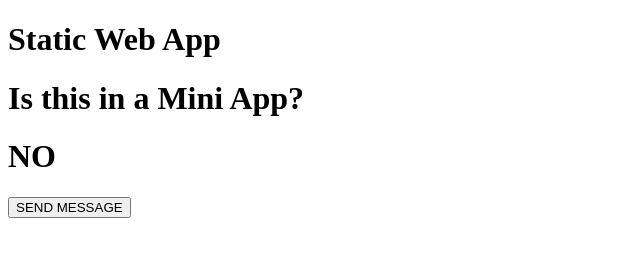
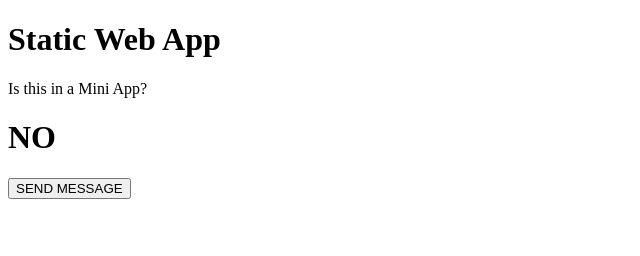
Before and after one commit to AJAberdein/web-app-static, a website: page index.html in a window 1280 px wide. Shown: the whole page, without its empty margins (0-640 px from the left). Drawn offline with Linux system fonts and the light colour scheme.

Commit message:
add debug 0001

```diff
--- a/index.html
+++ b/index.html
@@ -55,10 +55,10 @@
       <!-- MINI-END -->
 
 </head>
-<body>
+<body style="background-color: white;">
   <h1>Static Web App</h1>
 
-  <h1>Is this in a Mini App? </h1>
+  <p>Is this in a Mini App? </p>
   <h1 id="isMiniApp"></h1>
   <h1 id="messageReceiveListener"></h1>
 
@@ -75,6 +75,7 @@
         document.getElementById("textContentOutput")
         document.getElementById("isMiniApp").innerText = 'YES';
     } catch(error) {
+        alert(error)
         localStorage.setItem('inMiniProgram', false)
         // alert('NOT IN MINI-APP')
         document.getElementById("isMiniApp").innerText = 'NO';
```
